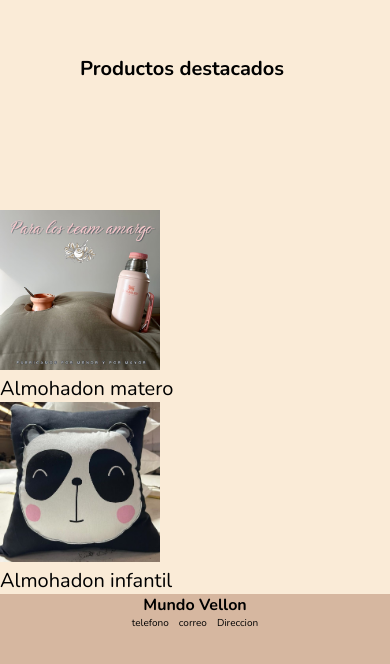
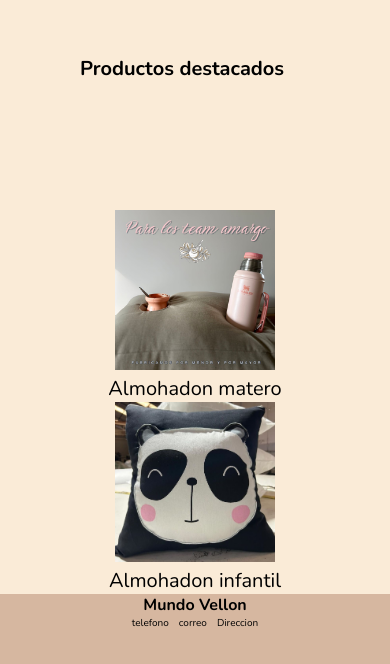
Before and after one commit to JoacoRy20/mundo-vellon, a website: page index.html in a window 390 px wide. Shown: the part 1002-1666 px from the top of the page. Drawn offline with nearby package versions, Linux system fonts and the light colour scheme.

Commit message:
cambiando-direccion-destacados

```diff
--- a/scss/layout/media/_media611.scss
+++ b/scss/layout/media/_media611.scss
@@ -1,4 +1,4 @@
-@media /* (min-width:426px) and */ (max-width:610px) {
+@media  (max-width:610px) {
     .container-ofertas img {
         width: 15rem;
     }
--- a/scss/layout/media/_media780.scss
+++ b/scss/layout/media/_media780.scss
@@ -29,17 +29,12 @@
         }
     .productos-destacados{
         display: contents;
+        text-align: center;
         .articulo-matero img {
             width: 13rem;
         }
         .articulo-infantil img {
             width: 13rem;
         }
-        .articulo-matero p {
-            text-align: start;
-        }
-        .articulo-infantil p {
-            text-align: start;
-        }
     }
 }
--- a/scss/style.scss
+++ b/scss/style.scss
@@ -24,6 +24,4 @@
 @import "./layout/media/media802";
 @import "./layout/media/media780";
 @import "./layout/media/media611";
-@import "./layout/media/media604";
-@import "./layout/media/media597";
 @import "./layout/media/media425";
```
Also changed, not shown: scss/layout/media/_media597.scss (deleted, +0 -9 lines), scss/layout/media/_media604.scss (deleted, +0 -17 lines), css/style.css, 1 other file.
